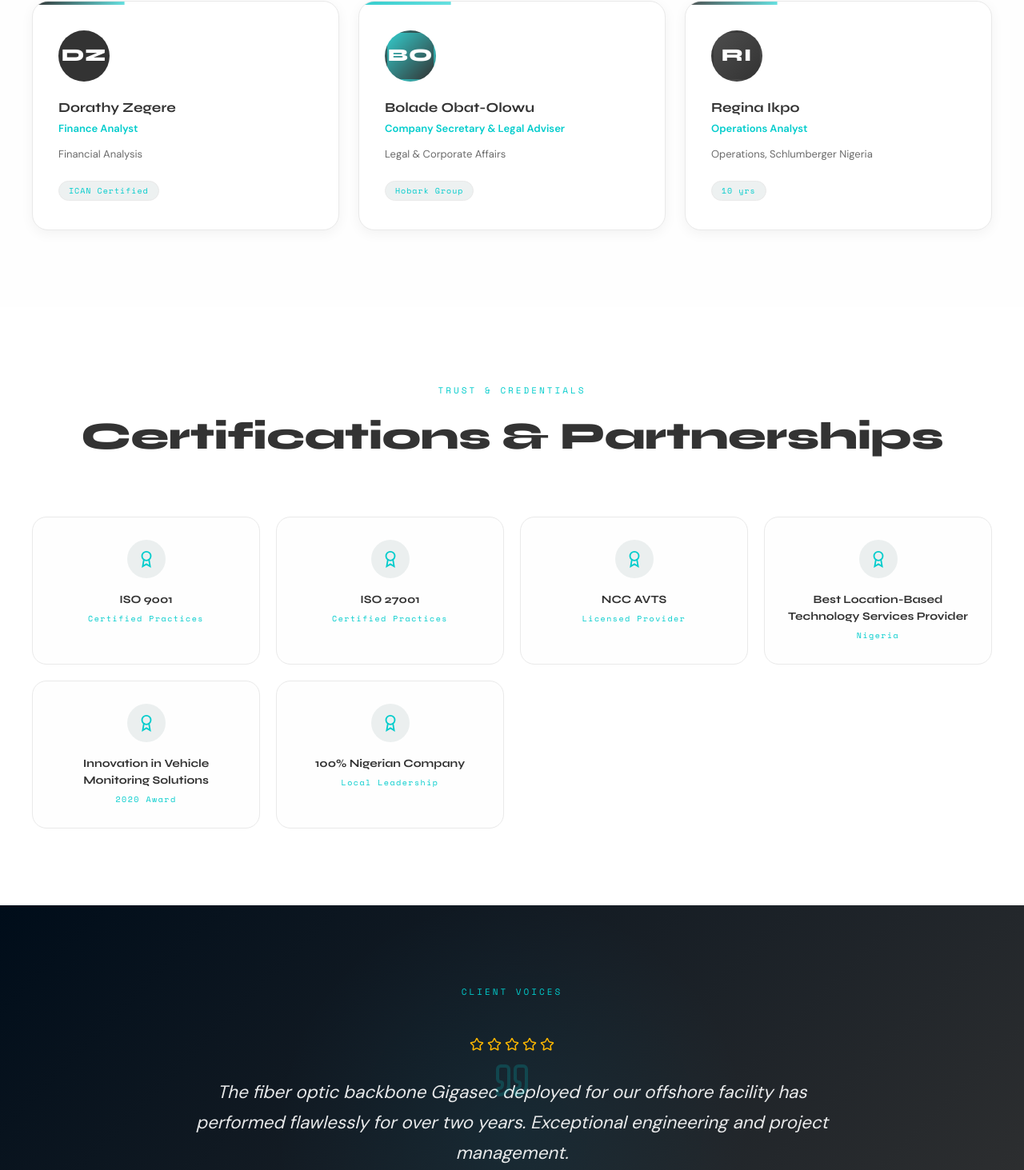
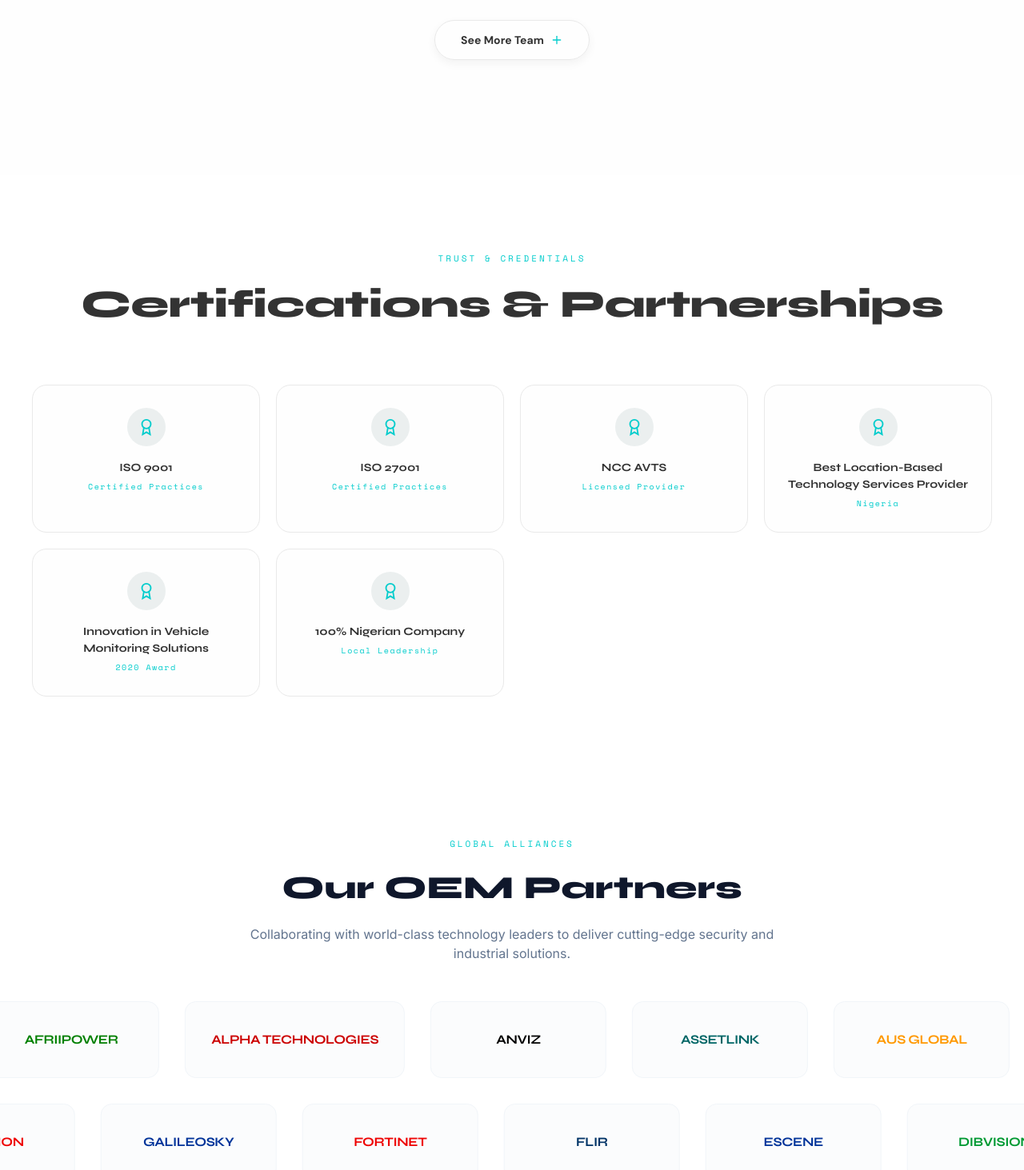
Before and after one commit to B-o-r-g-e/gigasec-frontend, a Next.js app: page /about in a window 1280 px wide. Shown: the part 5136-6599 px from the top of the page at 80% size. Built offline with nearby package versions, Linux system fonts and the light colour scheme.

Commit message:
finished indicidual services page

```diff
--- /dev/null
+++ b/app/(marketing)/about/components/OEMPartners.tsx
@@ -0,0 +1,122 @@
+'use client'
+
+import { motion } from 'framer-motion'
+import { B } from '@/theme/Colors'
+import { syne, spaceMono } from '@/theme/fonts'
+
+const oemPartners = [
+    { name: "ACCEL INSTRUMENTS", color: "#003399" },
+    { name: "AFRIIPOWER", color: "#008000" },
+    { name: "ALPHA TECHNOLOGIES", color: "#CC0000" },
+    { name: "ANVIZ", color: "#000000" },
+    { name: "ASSETLINK", color: "#006666" },
+    { name: "AUS GLOBAL", color: "#FF9900" },
+    { name: "CANADIAN SOLAR", color: "#CC3300" },
+    { name: "AIRLIVE", color: "#0033CC" },
+    { name: "APTONOMY", color: "#333333" },
+    { name: "BARTEC", color: "#FF6600" },
+    { name: "BATLV", color: "#000000" },
+    { name: "CASS PARKING", color: "#990000" },
+    { name: "FST", color: "#003366" },
+    { name: "CIPIA", color: "#0066FF" },
+    { name: "COGNITE", color: "#330099" },
+    { name: "DIBVISION", color: "#009933" },
+    { name: "ESCENE", color: "#003399" },
+    { name: "FLIR", color: "#003366" },
+    { name: "FORTINET", color: "#EE0000" },
+    { name: "GALILEOSKY", color: "#003399" },
+    { name: "HIKVISION", color: "#EE0000" },
+    { name: "HIPERDIST", color: "#FF9900" },
+    { name: "HOWEN", color: "#003399" },
+    { name: "FOUR-FAITH", color: "#003366" },
+    { name: "GALLAGHER", color: "#CC3300" },
+    { name: "GRANDSTREAM", color: "#003399" },
+    { name: "GUYISA", color: "#333333" },
+]
+
+export default function OEMPartners() {
+    // Duplicate for seamless loop
+    const duplicatedPartners = [...oemPartners, ...oemPartners]
+
+    return (
+        <section className="py-20 overflow-hidden bg-white">
+            <div className="max-w-[1280px] mx-auto px-6 sm:px-10 mb-12 text-center">
+                <div
+                    className={`${spaceMono.className} text-[11px] tracking-[3px] mb-4`}
+                    style={{ color: B.electric }}
+                >
+                    GLOBAL ALLIANCES
+                </div>
+                <h2 className={`${syne.className} font-extrabold text-[clamp(1.5rem,5vw,2.5rem)] text-slate-900`}>
+                    Our OEM Partners
+                </h2>
+                <p className="mt-4 text-slate-500 max-w-2xl mx-auto text-sm sm:text-base">
+                    Collaborating with world-class technology leaders to deliver cutting-edge security and industrial solutions.
+                </p>
+            </div>
+
+            <div className="relative flex overflow-x-hidden">
+                <motion.div
+                    className="flex whitespace-nowrap"
+                    animate={{
+                        x: [0, -1920],
+                    }}
+                    transition={{
+                        x: {
+                            repeat: Infinity,
+                            repeatType: "loop",
+                            duration: 40,
+                            ease: "linear",
+                        },
+                    }}
+                >
+                    {duplicatedPartners.map((partner, index) => (
+                        <div
+                            key={`${partner.name}-${index}`}
+                            className="flex items-center justify-center px-8 py-4 mx-4 min-w-[180px] sm:min-w-[220px] h-20 sm:h-24 rounded-xl border border-slate-100 bg-slate-50/50 hover:bg-white hover:border-cyan-200 transition-colors group"
+                        >
+                            <span
+                                className={`${syne.className} font-bold text-sm sm:text-base tracking-tight text-center transition-all group-hover:scale-105`}
+                                style={{ color: partner.color }}
+                            >
+                                {partner.name}
+                            </span>
+                        </div>
+                    ))}
+                </motion.div>
+            </div>
+
+            {/* Second row moving opposite */}
+            <div className="relative flex overflow-x-hidden mt-8">
+                <motion.div
+                    className="flex whitespace-nowrap"
+                    animate={{
+                        x: [-1920, 0],
+                    }}
+                    transition={{
+                        x: {
+                            repeat: Infinity,
+                            repeatType: "loop",
+                            duration: 50,
+                            ease: "linear",
+                        },
+                    }}
+                >
+                    {[...duplicatedPartners].reverse().map((partner, index) => (
+                        <div
+                            key={`${partner.name}-rev-${index}`}
+                            className="flex items-center justify-center px-8 py-4 mx-4 min-w-[180px] sm:min-w-[220px] h-20 sm:h-24 rounded-xl border border-slate-100 bg-slate-50/50 hover:bg-white hover:border-cyan-200 transition-colors group"
+                        >
+                            <span
+                                className={`${syne.className} font-bold text-sm sm:text-base tracking-tight text-center transition-all group-hover:scale-105`}
+                                style={{ color: partner.color }}
+                            >
+                                {partner.name}
+                            </span>
+                        </div>
+                    ))}
+                </motion.div>
+            </div>
+        </section>
+    )
+}
--- a/app/(marketing)/about/components/Team.tsx
+++ b/app/(marketing)/about/components/Team.tsx
@@ -2,9 +2,15 @@
 import {B} from "@/theme/Colors";
 import {useInView} from "@/hooks/useInView";
 import TeamCard from "@/app/(marketing)/about/components/TeamCard";
+import {useState} from "react";
+import {motion, AnimatePresence} from "framer-motion";
+import {Icon} from "@/icons/Icon";
+import {dMSans} from "@/theme/fonts";
 
 export default function Team() {
     const [ref, vis] = useInView(0.06);
+    const [expanded, setExpanded] = useState(false)
+
     const members = [
         {
             name: "Engr. Dr. Obi Okoroafor",
@@ -48,9 +54,9 @@
         <section
             ref={ref}
             className="py-16 sm:py-24"
-            style={{ background: B.offwhite }}
+            style={{background: B.offwhite}}
         >
-            <div className="max-w-[1280px] mx-auto px-6 sm:px-10">
+            <div className="max-w-[1280px] mx-auto px-6 sm:px-10 mb-12">
 
                 {/* Header */}
                 <div
@@ -63,27 +69,69 @@
                 >
                     <div
                         className="font-['Space_Mono',monospace] text-[11px] tracking-[3px] mb-[14px]"
-                        style={{ color: B.electric }}
+                        style={{color: B.electric}}
                     >
                         THE PEOPLE
                     </div>
 
                     <h2
                         className="font-['Syne',sans-serif] font-extrabold text-[clamp(1.9rem,6vw,3.5rem)] tracking-[-0.5px]"
-                        style={{ color: B.navy }}
+                        style={{color: B.navy}}
                     >
-                        Our People<br />
-                        <span style={{ color: B.electric }}>
-          Engineering, Technology, and Operations Leaders.
-        </span>
+                        Our People<br/>
+                        <span style={{color: B.electric}}>
+                            Engineering, Technology, and Operations Leaders.
+                        </span>
                     </h2>
                 </div>
 
                 {/* Team grid */}
-                <div className="grid grid-cols-1 sm:grid-cols-2 lg:grid-cols-3 gap-6">
-                    {members.map((m, i) => (
-                        <TeamCard key={m.name} member={m} i={i} vis={vis} />
-                    ))}
+                <div className="flex flex-col items-center">
+                    <div className="grid grid-cols-1 sm:grid-cols-2 lg:grid-cols-3 gap-6 w-full">
+                        {members.slice(0, 3).map((m, i) => (
+                            <TeamCard key={m.name} member={m} i={i} vis={vis}/>
+                        ))}
+                    </div>
+
+                    <AnimatePresence>
+                        {expanded && (
+                            <motion.div
+                                initial={{ height: 0, opacity: 0 }}
+                                animate={{ height: "auto", opacity: 1 }}
+                                exit={{ height: 0, opacity: 0 }}
+                                transition={{ duration: 0.6, ease: [0.22, 1, 0.36, 1] }}
+                                className="overflow-hidden w-full"
+                            >
+                                <div className="grid grid-cols-1 sm:grid-cols-2 lg:grid-cols-3 gap-6 pt-6 w-full">
+                                    {members.slice(3, 6).map((m, i) => (
+                                        <TeamCard key={m.name} member={m} i={i + 3} vis={vis}/>
+                                    ))}
+                                </div>
+                            </motion.div>
+                        )}
+                    </AnimatePresence>
+
+                    <div className="mt-12">
+                        <button
+                            onClick={() => setExpanded(!expanded)}
+                            className={`${dMSans.className}
+                                inline-flex cursor-pointer items-center justify-center gap-2 px-8 py-3.5 rounded-full border text-sm font-bold transition-all hover:bg-white w-full sm:w-auto`}
+                            style={{
+                                color: B.navy,
+                                borderColor: B.lightgray,
+                                boxShadow: "0 4px 12px rgba(0,0,0,0.05)"
+                            }}
+                        >
+                            {expanded ? "Show Less" : "See More Team"}
+                            <span
+                                className={`transition-transform duration-500 ${
+                                    expanded ? "rotate-45" : ""
+                                }`}
+                            >
+                                <Icon name="plus" size={16} color={B.electric}/>
+                            </span>
+                        </button>
+                    </div>
                 </div>
 
             </div>
--- a/app/(marketing)/about/page.tsx
+++ b/app/(marketing)/about/page.tsx
@@ -4,6 +4,7 @@
 import MissionValues from "@/app/(marketing)/about/components/MissionValues";
 import Team from "@/app/(marketing)/about/components/Team";
 import Certifications from "@/app/(marketing)/about/components/Certifications";
+import OEMPartners from "@/app/(marketing)/about/components/OEMPartners";
 import TestimonialsSection from "@/app/(marketing)/components/testimonials";
 import AboutCTA from "@/app/(marketing)/about/components/CTA";
 import MiniFooter from "@/components/layout/MiniFooter";
@@ -18,6 +19,7 @@
               <MissionValues />
               <Team />
               <Certifications />
+              <OEMPartners />
               <TestimonialsSection />
               <AboutCTA />
               <MiniFooter />
--- a/app/(marketing)/components/trusted-by.tsx
+++ b/app/(marketing)/components/trusted-by.tsx
@@ -33,7 +33,7 @@
                     transition={{ duration: 0.55, delay: 0.08, ease: [0.22, 1, 0.36, 1] }}
                     className={`${spaceMono.className} text-center text-[10px] tracking-[0.32em] text-slate-500 lg:text-left`}
                 >
-                    OEM PARTNERS
+                    OEM CLIENTS
                 </motion.span>
 
                 <div className="flex flex-wrap items-center justify-center gap-x-8 gap-y-5 lg:justify-end">
--- a/app/(marketing)/services/[slug]/components/relatedServices.tsx
+++ b/app/(marketing)/services/[slug]/components/relatedServices.tsx
@@ -13,7 +13,7 @@
 
     return (
         <section ref={ref} className="py-16 bg-white sm:py-20">
-            <div className="max-w-[1280px] mx-auto px-4 sm:px-6 lg:px-10">
+            <div className="max-w-7xl mx-auto px-4 sm:px-6 lg:px-10">
                 <div className={`${spaceMono.className}`} style={{
                     fontSize: 11,
                     color: B.electric,
```
Also changed, not shown: app/(marketing)/services/[slug]/page.tsx (+9 -11 lines), app/(marketing)/services/components/ServiceBlock.tsx (+12 -5 lines), app/(marketing)/services/components/services.ts (+7 -7 lines), app/(marketing)/services/page.tsx (+7 -11 lines).
